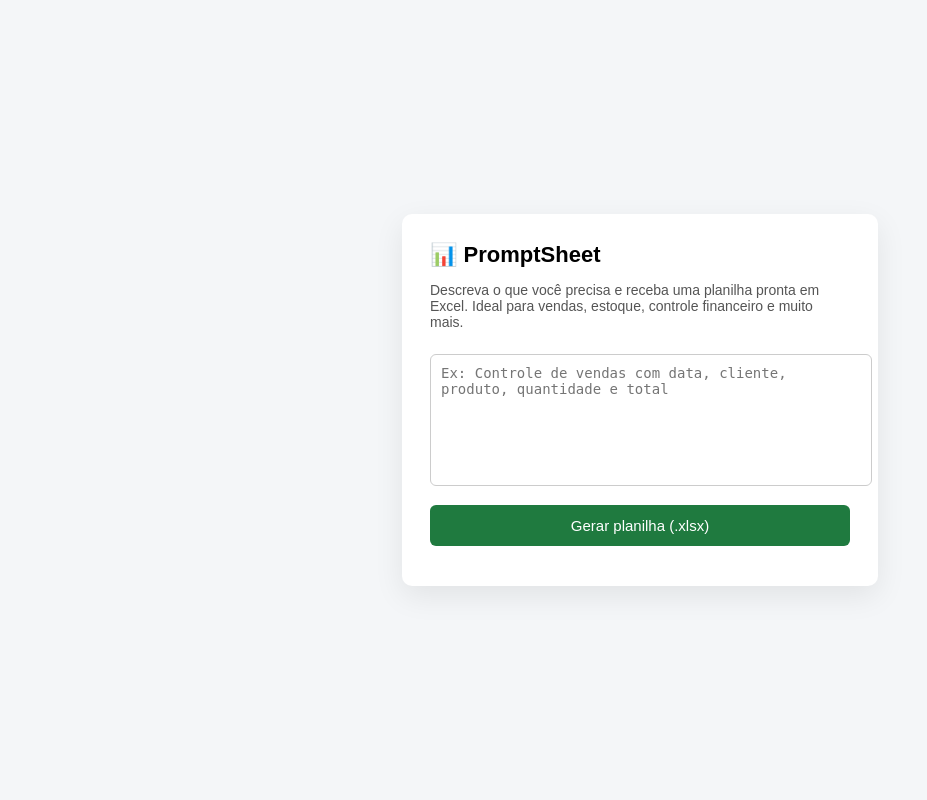
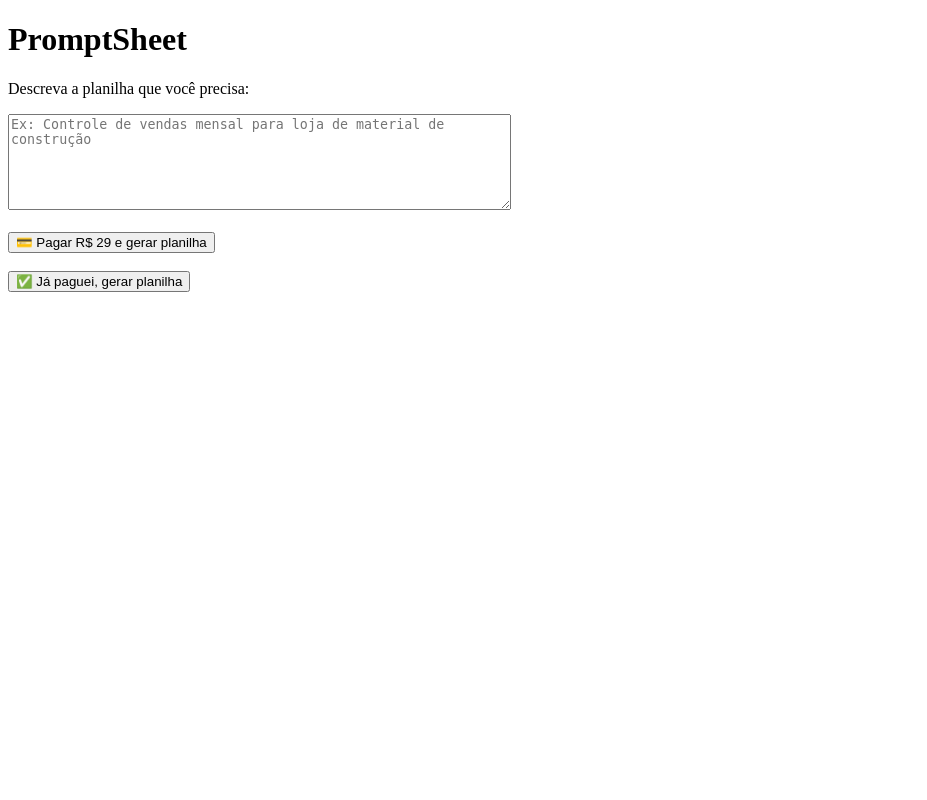
Before and after one commit to alessandronossa-lgtm/alessandronossa-lgtm, a Flask app: page / in a window 1280 px wide. Shown: the whole page, without its empty margins (0-927 px from the left). Run offline with Flask 3, Linux system fonts and the light colour scheme.

Commit message:
Atualizar frontend PromptSheet

```diff
--- a/templates/index.html
+++ b/templates/index.html
@@ -1,130 +1,61 @@
 <!DOCTYPE html>
 <html lang="pt-BR">
 <head>
-  <meta charset="UTF-8" />
-  <title>PromptSheet — Gere sua planilha automaticamente</title>
-  <meta name="viewport" content="width=device-width, initial-scale=1.0" />
-
-  <style>
-    body {
-      font-family: Arial, Helvetica, sans-serif;
-      background: #f4f6f8;
-      display: flex;
-      justify-content: center;
-      align-items: center;
-      height: 100vh;
-      margin: 0;
-    }
-
-    .card {
-      background: white;
-      padding: 28px;
-      border-radius: 10px;
-      width: 420px;
-      box-shadow: 0 10px 30px rgba(0,0,0,0.08);
-    }
-
-    h1 {
-      margin-top: 0;
-      font-size: 22px;
-    }
-
-    p {
-      color: #555;
-      font-size: 14px;
-    }
-
-    textarea {
-      width: 100%;
-      height: 110px;
-      padding: 10px;
-      margin-top: 10px;
-      border-radius: 6px;
-      border: 1px solid #ccc;
-      resize: none;
-      font-size: 14px;
-    }
-
-    button {
-      margin-top: 15px;
-      width: 100%;
-      padding: 12px;
-      background: #1f7a3f;
-      color: white;
-      border: none;
-      border-radius: 6px;
-      font-size: 15px;
-      cursor: pointer;
-    }
-
-    button:hover {
-      background: #166534;
-    }
-
-    .status {
-      margin-top: 12px;
-      font-size: 13px;
-      color: #333;
-    }
-  </style>
+  <meta charset="UTF-8">
+  <title>PromptSheet</title>
 </head>
-
 <body>
 
-  <div class="card">
-    <h1>📊 PromptSheet</h1>
-    <p>
-      Descreva o que você precisa e receba uma planilha pronta em Excel.
-      Ideal para vendas, estoque, controle financeiro e muito mais.
-    </p>
+  <h1>PromptSheet</h1>
+  <p>Descreva a planilha que você precisa:</p>
 
-    <textarea id="descricao" placeholder="Ex: Controle de vendas com data, cliente, produto, quantidade e total"></textarea>
+  <textarea id="descricao" rows="6" cols="60"
+    placeholder="Ex: Controle de vendas mensal para loja de material de construção"></textarea>
 
-    <button onclick="gerarPlanilha()">Gerar planilha (.xlsx)</button>
+  <br><br>
 
-    <div class="status" id="status"></div>
-  </div>
+  <!-- BOTÃO DE PAGAMENTO -->
+  <a href="https://mpago.li/2UPf1zT" target="_blank">
+    <button>💳 Pagar R$ 29 e gerar planilha</button>
+  </a>
+
+  <br><br>
+
+  <!-- BOTÃO DE GERAR -->
+  <button onclick="gerar()">✅ Já paguei, gerar planilha</button>
+
+  <p id="status"></p>
 
   <script>
-    async function gerarPlanilha() {
-      const descricao = document.getElementById("descricao").value.trim();
-      const status = document.getElementById("status");
+    function gerar() {
+      const descricao = document.getElementById("descricao").value;
 
       if (!descricao) {
-        status.innerText = "⚠️ Descreva o que você precisa.";
+        alert("Por favor, descreva a planilha.");
         return;
       }
 
-      status.innerText = "⏳ Gerando sua planilha...";
+      document.getElementById("status").innerText = "Gerando planilha, aguarde...";
 
-      try {
-        const response = await fetch("/generate", {
-          method: "POST",
-          headers: {
-            "Content-Type": "application/json"
-          },
-          body: JSON.stringify({ descricao })
-        });
-
-        if (!response.ok) {
-          throw new Error("Erro ao gerar a planilha.");
-        }
-
-        const blob = await response.blob();
-
+      fetch("/generate", {
+        method: "POST",
+        headers: {
+          "Content-Type": "application/json"
+        },
+        body: JSON.stringify({ descricao: descricao })
+      })
+      .then(response => response.blob())
+      .then(blob => {
         const url = window.URL.createObjectURL(blob);
         const a = document.createElement("a");
         a.href = url;
-        a.download = "planilha.xlsx";
-        document.body.appendChild(a);
+        a.download = "planilha_promptsheet.xlsx";
         a.click();
-        a.remove();
-        window.URL.revokeObjectURL(url);
-
-        status.innerText = "✅ Planilha gerada com sucesso!";
-      } catch (error) {
-        status.innerText = "❌ Erro ao gerar a planilha.";
-      }
+        document.getElementById("status").innerText = "Download concluído!";
+      })
+      .catch(() => {
+        document.getElementById("status").innerText = "Erro ao gerar planilha.";
+      });
     }
   </script>
 
```
